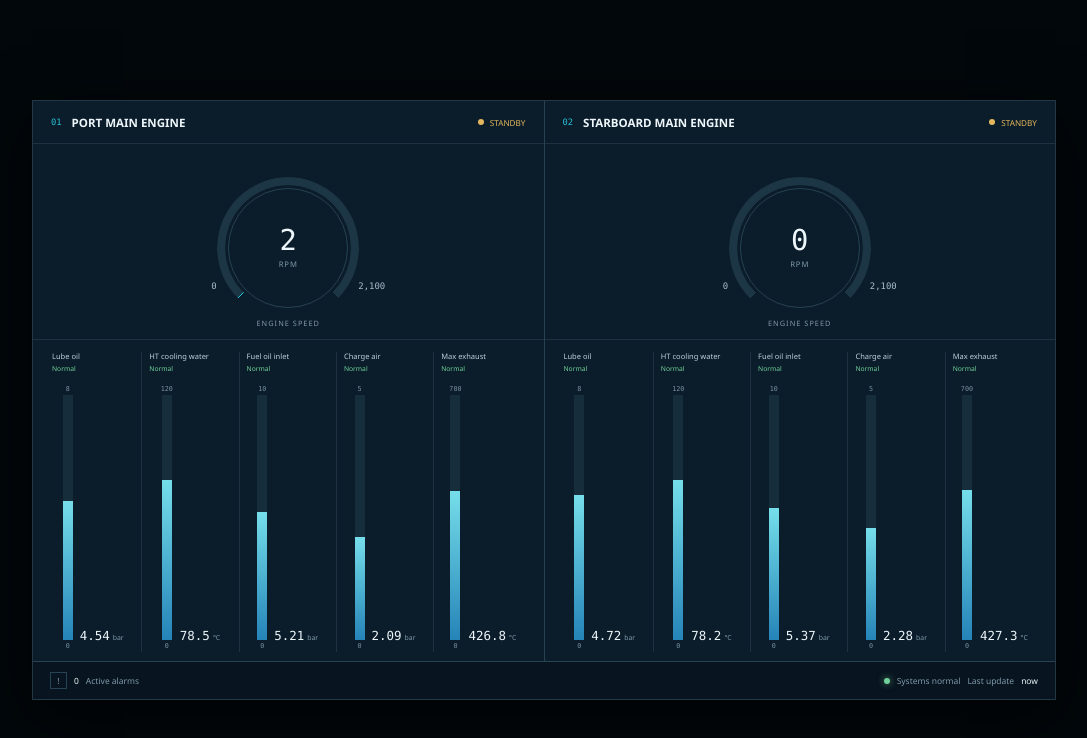
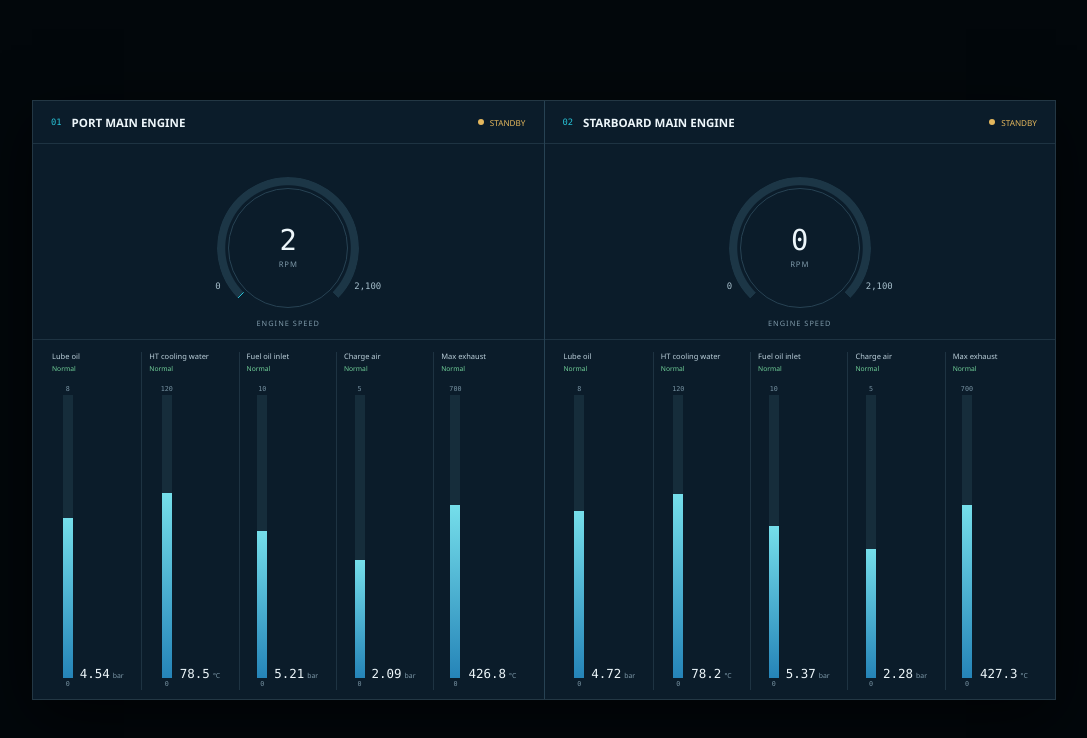
Before and after one commit to LJPezz/Atessa-Dashboard, a plain HTML site: page Main Engine X-Connect Style/index.html in a window 1280 px wide. Shown: the whole page, without its empty margins (96-1183 px from the left). Drawn offline with Linux system fonts and the light colour scheme.

Commit message:
Refine X-Connect engine overview layout

```diff
--- a/Main Engine X-Connect Style/css/dashboard.css
+++ b/Main Engine X-Connect Style/css/dashboard.css
@@ -33,7 +33,7 @@ button { color: inherit; font: inherit; }
     width: min(1024px, 100vw);
     height: min(600px, 100vh);
     display: grid;
-    grid-template-rows: minmax(0, 1fr) 38px;
+    grid-template-rows: minmax(0, 1fr);
     overflow: hidden;
     border: 1px solid #233744;
     background: var(--screen);
@@ -97,6 +97,8 @@ button { color: inherit; font: inherit; }
 .rpm-readout strong { font-family: Consolas, monospace; font-size: 1.8rem; font-weight: 400; line-height: 1; }
 .rpm-readout span { margin-top: 4px; color: var(--muted); font-size: 0.48rem; letter-spacing: 0.12em; }
 .rpm-scale { position: absolute; top: 137px; width: 174px; display: flex; align-items: center; justify-content: space-between; color: #a7bfcc; font-family: Consolas, monospace; font-size: 0.56rem; transform: translateX(10px); }
+.rpm-scale span:first-child { position: relative; left: 4px; }
+.rpm-scale span:last-child { position: relative; right: 4px; }
 .load-label { position: absolute; bottom: 11px; color: var(--muted); font-size: 0.46rem; letter-spacing: 0.14em; }
 
 .metrics-grid { min-height: 0; display: grid; grid-template-columns: repeat(5, minmax(0, 1fr)); padding: 12px 12px 9px; }
@@ -114,18 +116,11 @@ button { color: inherit; font: inherit; }
 .metric-value strong { font-family: Consolas, monospace; font-size: 0.78rem; font-weight: 400; line-height: 1; }
 .metric-value span { color: var(--muted); font-size: 0.43rem; }
 
-.alarm-strip { display: flex; align-items: center; justify-content: space-between; padding: 0 17px; border-top: 1px solid var(--line); background: #08141f; color: var(--muted); font-size: 0.53rem; }
-.alarm-strip > div, .alarm-summary, .alarm-summary span { display: flex; align-items: center; gap: 7px; }
-.alarm-icon { width: 17px; height: 17px; display: grid; place-items: center; border: 1px solid var(--line); color: var(--muted); }
-.alarm-strip strong { color: var(--text); font-weight: 500; }
-.alarm-summary { gap: 22px; }
-
 @media (max-width: 760px) {
     body { display: block; overflow: auto; }
-    .console-frame { width: 100%; height: auto; min-height: 100vh; grid-template-rows: auto 38px; }
+    .console-frame { width: 100%; height: auto; min-height: 100vh; }
     .system-nav { display: none; }
     .topbar { grid-template-columns: 44px 1fr auto; }
     #engine-dashboard { grid-template-columns: 1fr; }
     .engine-panel { min-height: 430px; }
-    .alarm-summary span:last-child { display: none; }
 }
--- a/Main Engine X-Connect Style/index.html
+++ b/Main Engine X-Connect Style/index.html
@@ -9,11 +9,6 @@
 <body>
     <div class="console-frame">
         <main id="engine-dashboard" aria-live="polite"></main>
-
-        <footer class="alarm-strip">
-            <div><span class="alarm-icon">!</span><strong>0</strong> Active alarms</div>
-            <div class="alarm-summary"><span><i class="ok-dot"></i> Systems normal</span><span>Last update <strong id="last-update">now</strong></span></div>
-        </footer>
     </div>
     <script type="module" src="js/dashboard.js"></script>
 </body>
```
